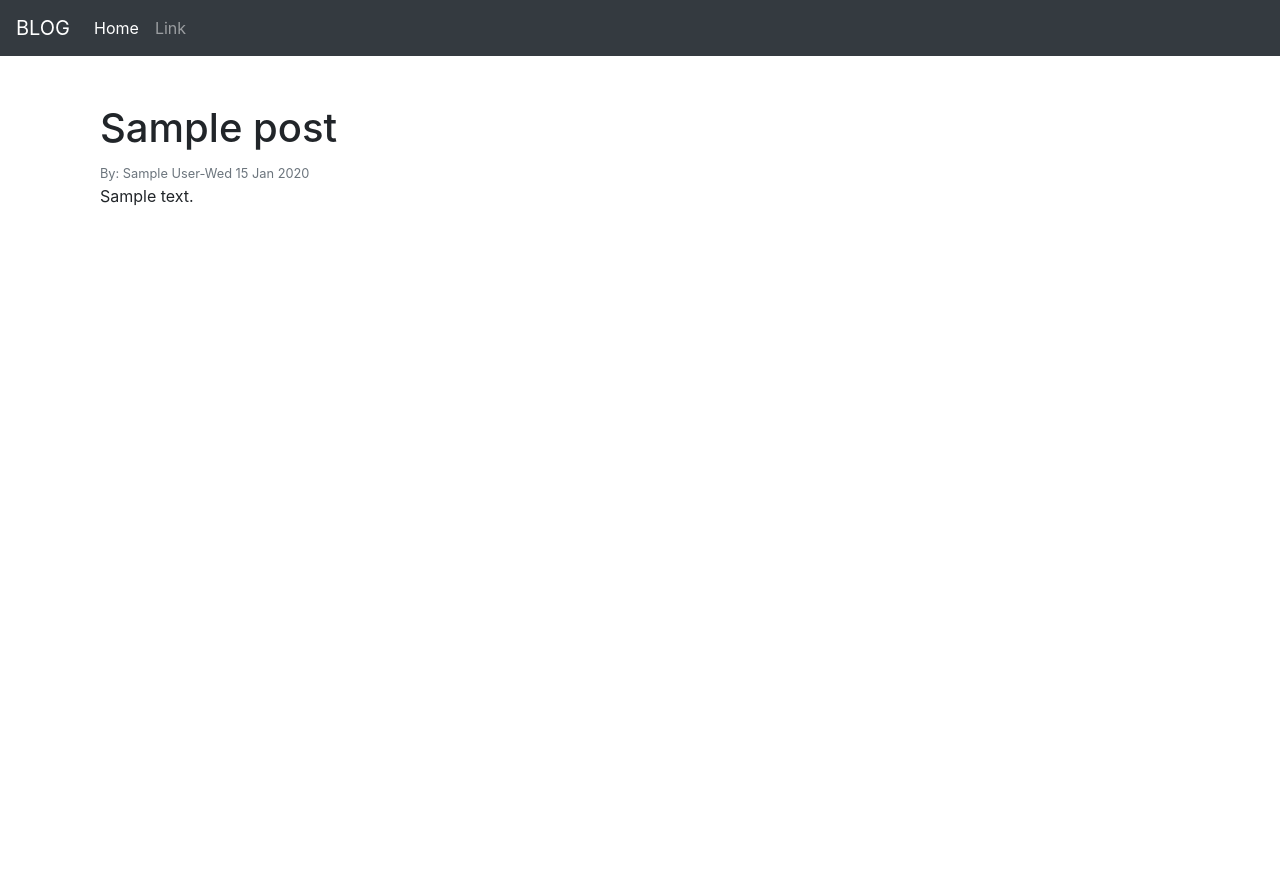
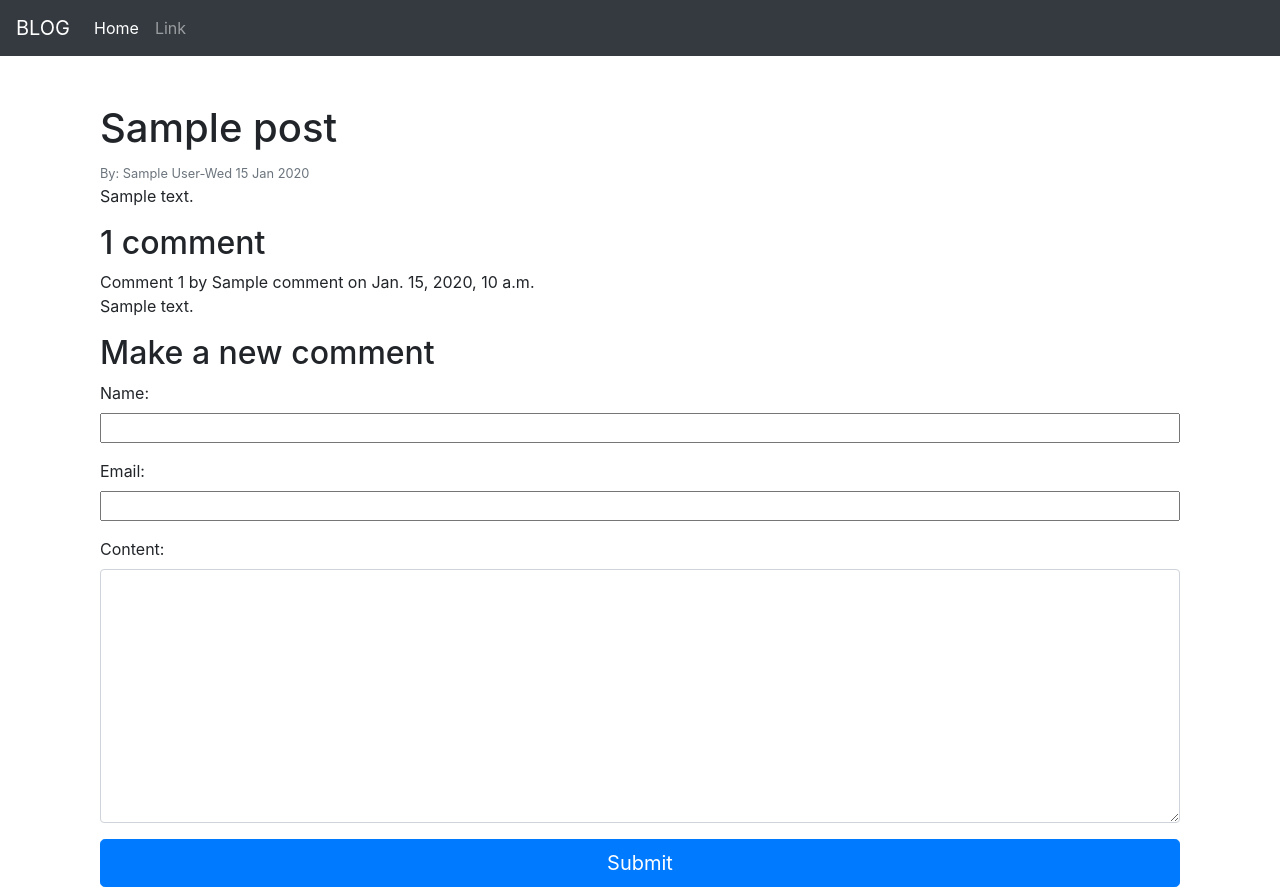
Before and after one commit to henryfrstr/django_project_blog, a Django app: template mysite/blog/templates/blog/blog_detail.html in a window 1280 px wide. Before the commit the page ends 206 px from the top, so only its background shows below. Run offline with Django 3.2, Linux system fonts and the light colour scheme; the template is opened without the code that fills it: values that come from a table or form of the project are taken from there, others are empty; tables that the repository leaves empty hold one stand-in row (values such as "Sample post").

Commit message:
added comment field

```diff
--- /dev/null
+++ b/mysite/blog/forms.py
@@ -0,0 +1,17 @@
+from django import forms
+from .models import Comment
+
+
+class NewCommentForm(forms.ModelForm):
+    class Meta:
+        model = Comment
+        fields = [
+            'name',
+            'email',
+            'content',
+        ]
+        widgets = {
+            "name": forms.TextInput(attrs={'class': 'col-sm-12'}),
+            "email": forms.TextInput(attrs={'class': 'col-sm-12'}),
+            "content": forms.Textarea(attrs={'class': 'form-control'}),
+        }
--- a/mysite/blog/models.py
+++ b/mysite/blog/models.py
@@ -3,12 +3,19 @@ from django.utils import timezone
 from django.contrib.auth.models import User
 
 
-class NewManager(models.Manager):
-    def get_queryset(self):
-        return super().get_queryset().filter(status='published')
+class Category(models.Model):
+    name = models.CharField(max_length=50)
+
+    def __str__(self):
+        return self.name
 
 
 class Post(models.Model):
+
+    class NewManager(models.Manager):
+
+        def get_queryset(self):
+            return super().get_queryset().filter(status='published')
 
     options = (
         ('draft', 'Draft'),
@@ -16,6 +23,7 @@ class Post(models.Model):
     )
 
     title = models.CharField(max_length=250)
+    category = models.ForeignKey(Category, on_delete=models.PROTECT, default=1)
     slug = models.SlugField(max_length=250, unique_for_date='publish_date')
     publish_date = models.DateTimeField(default=timezone.now)
     author = models.ForeignKey(
@@ -36,3 +44,20 @@ class Post(models.Model):
     #     if self.status == 'published':
     #         return True
     #     return False
+
+
+class Comment(models.Model):
+
+    post = models.ForeignKey(
+        Post, on_delete=models.CASCADE, related_name='comments')
+    name = models.CharField(max_length=50)
+    email = models.EmailField()
+    content = models.TextField()
+    publish = models.DateTimeField(auto_now_add=True)
+    status = models.BooleanField(default=True)
+
+    class Meta:
+        ordering = ('publish',)
+
+    def __str__(self):
+        return f"Comment by {self.name}"
--- a/mysite/blog/templates/blog/blog_detail.html
+++ b/mysite/blog/templates/blog/blog_detail.html
@@ -1,5 +1,4 @@
-{% extends 'base/base.html' %}
-{% block title %}{{ post.title }}{% endblock %}
+{% extends 'base/base.html' %} {% block title %}{{ post.title }}{% endblock %}
 {% block content %}
 
 <div class="col-12">
@@ -8,10 +7,25 @@
         {{post.author.last_name}}-{{post.publish_date|date:"D d M Y" }}</small>
 </div>
 
-
 <div class="col-12">
     <p>{{ post.content }}</p>
 </div>
 
+<div class="col-md-12">
+    {% with comments.count as total_comments %}
+    <h2>{{ total_comments }} comment{{ total_comments|pluralize }}</h2>
+    {% endwith %}
+    {% for comment in comments %}
+    Comment {{ forloop.counter }} by {{ comment.name }} on {{ comment.publish }} {{ comment.content|linebreaks }}
+    {% empty %}
+    <p>There are no comments for this post</p>
+    {% endfor %}
+    <h2>Make a new comment</h2>
+    <form action="" method="post">
+        {% csrf_token %}
+        {{  comment_form.as_p }}
+        <button type="submit" class="btn btn-primary btn-lg btn-block">Submit</button>
+    </form>
+</div>
 
 {% endblock content %}
--- a/mysite/mysite/urls.py
+++ b/mysite/mysite/urls.py
@@ -18,5 +18,5 @@ from django.urls import path, include
 
 urlpatterns = [
     path('admin/', admin.site.urls),
-    path('blog/', include('blog.urls', namespace='blog'))
+    path('', include('blog.urls', namespace='blog'))
 ]
```
Also changed, not shown: mysite/blog/admin.py (+11 -1 lines), mysite/blog/views.py (+20 -4 lines), mysite/blog/migrations/0005_comment.py (added), mysite/blog/migrations/0006_category.py (added), mysite/blog/migrations/0007_post_category.py (added).
